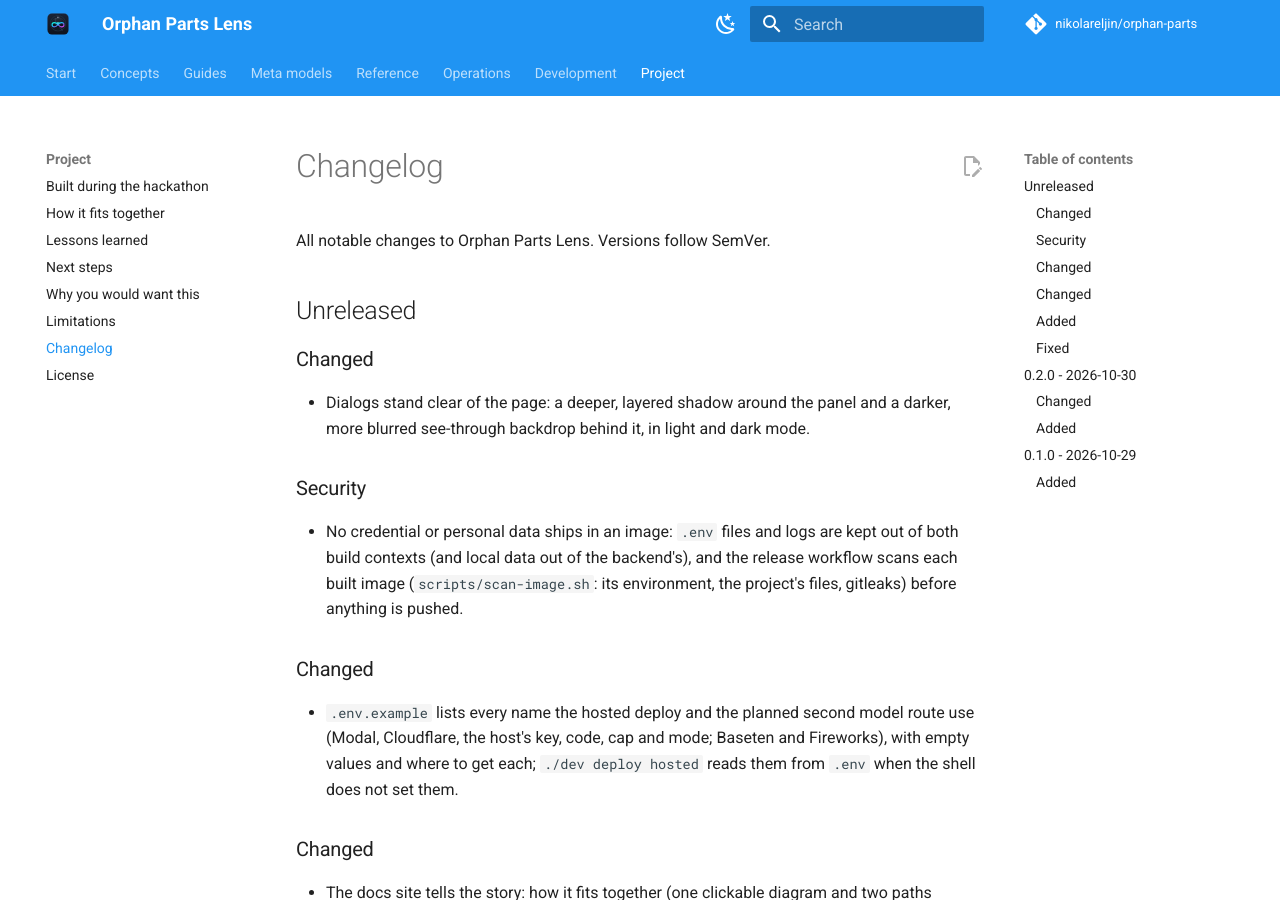
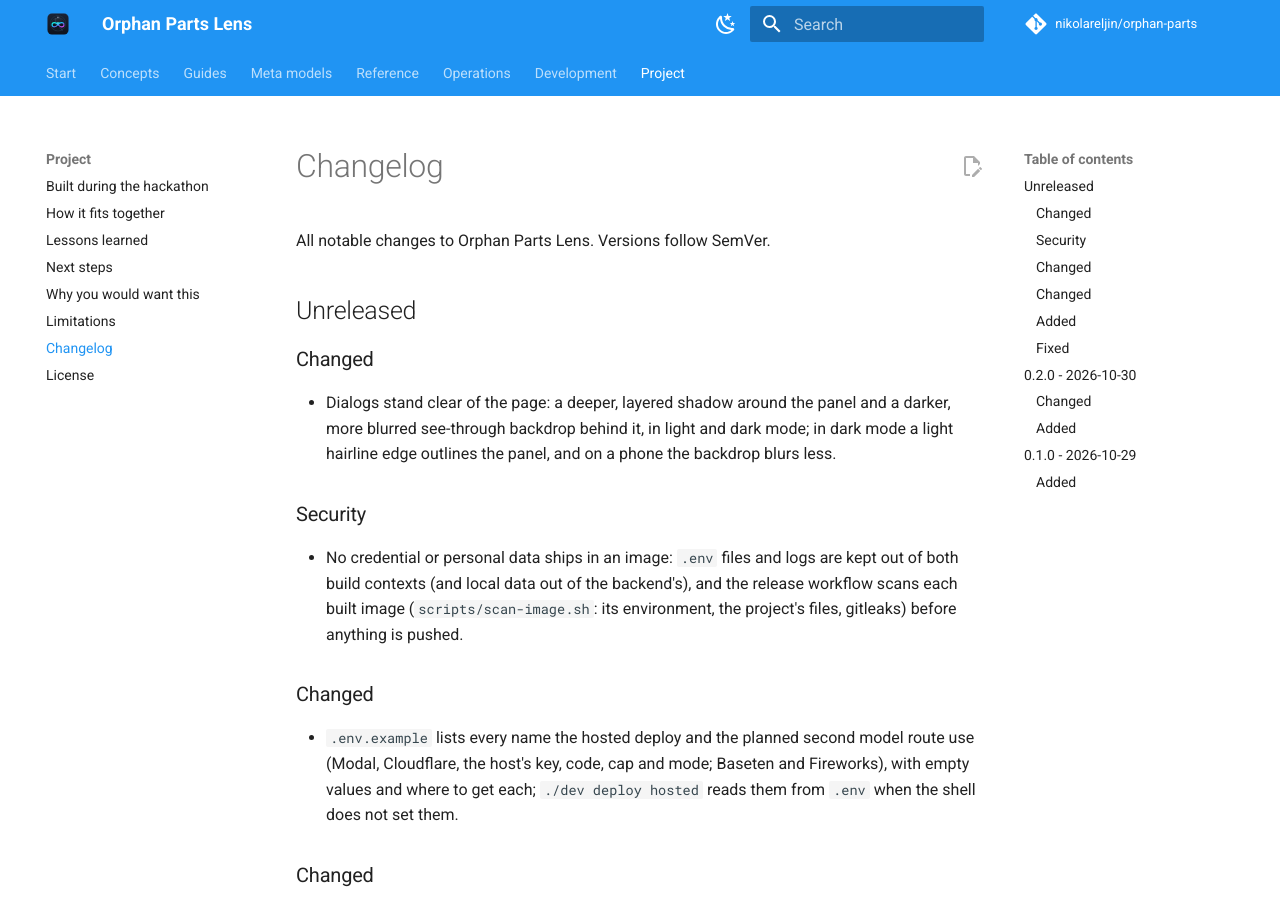
Before and after one commit to nikolareljin/orphan-parts, an MkDocs documentation site: the page built from docs/project/changelog.md, in a window 1280 px wide and 900 px high. Built offline with MkDocs 1.6.1 and Material for MkDocs 9.7.7, drawn with Linux system fonts in a browser that asks for light colours; comment, search, counter and statistics services are not loaded.

Commit message:
fix(web): a brighter dialog edge in dark mode and a lighter backdrop blur on a phone

```diff
--- a/CHANGELOG.md
+++ b/CHANGELOG.md
@@ -5,7 +5,7 @@
 ## Unreleased
 
 ### Changed
-- Dialogs stand clear of the page: a deeper, layered shadow around the panel and a darker, more blurred see-through backdrop behind it, in light and dark mode.
+- Dialogs stand clear of the page: a deeper, layered shadow around the panel and a darker, more blurred see-through backdrop behind it, in light and dark mode; in dark mode a light hairline edge outlines the panel, and on a phone the backdrop blurs less.
 
 ### Security
 - No credential or personal data ships in an image: `.env` files and logs are kept out of both build contexts (and local data out of the backend's), and the release workflow scans each built image (`scripts/scan-image.sh`: its environment, the project's files, gitleaks) before anything is pushed.
```
Also changed, not shown: frontend/src/App.css (+9 -1 lines).
